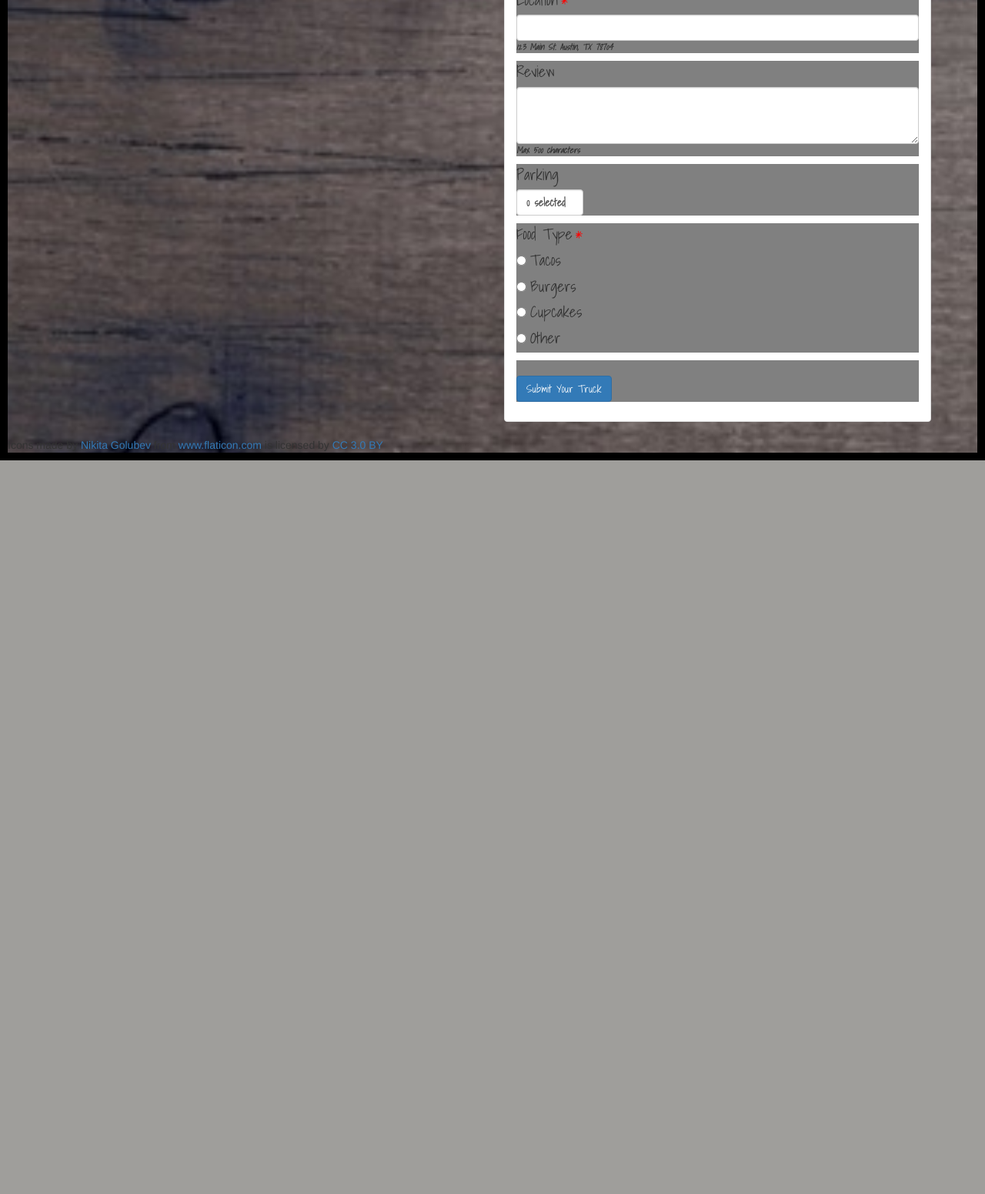
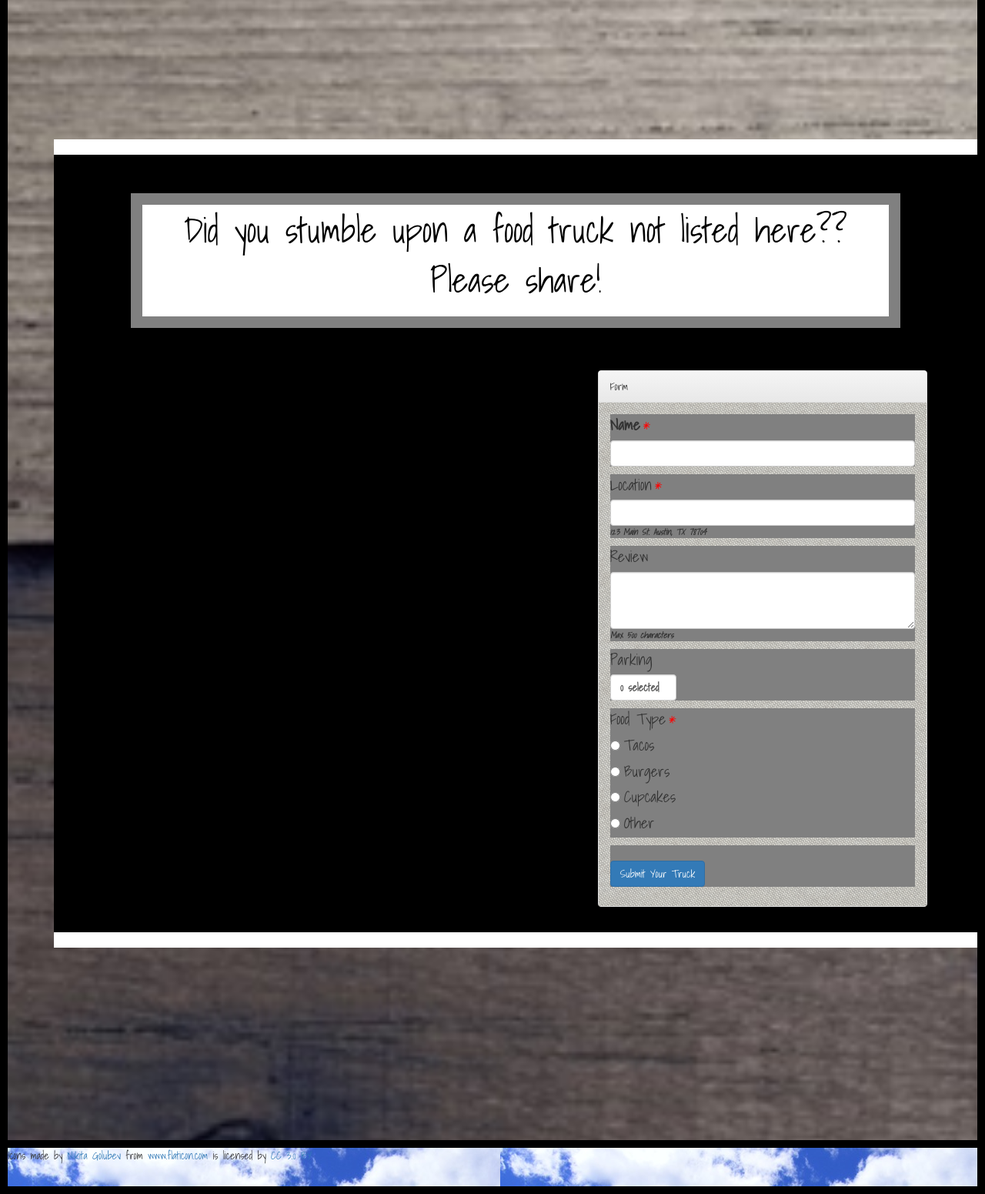
Before and after one commit to KatieKosh/FoodTruckApp, a PHP site: page / in a window 1280 px wide; the page is wider, and only the part inside the window is pictured. Shown: the part 2804-4355 px from the top of that part at 77% size. Before the commit the page ends 3402 px from the top of that part, so only its background shows below. Run offline with PHP 8.4, Linux system fonts and the light colour scheme; some libraries are stand-ins or nearby versions.

Commit message:
final changes

```diff
--- a/assets/css/style.css
+++ b/assets/css/style.css
@@ -233,10 +233,11 @@
   background-color: #eeeeee;
 }
 
-#footer {
+footer {
+margin-top: 250px;
 border-top:10px solid black;
 height: 60px;
-background-image: url("../../little_pluses/little_pluses.png");
+background-image: url("../../image/clouds.jpeg");
 font-family: 'Shadows Into Light', cursive;
 background-color: black;
 }
@@ -280,7 +281,7 @@
 }
 
 #map {
-margin-bottom: 120px;
+margin-bottom: 200px;
 border: 50px solid black;
 margin-top: 20px;
 height:  700px;
@@ -291,14 +292,15 @@
 }
 
 #hungry {
+/*margin-top: 200px;*/
 font-size: 70px;
 position: center;
 margin-bottom: 20px;
-margin-left: 207px;
+margin-left: 375px;
 }
 
 #boxAroundMap {
-height:  800px;
+height:  1000px;
 width: 1400px;
 border: 10px solid black;
 background-image: url('../../little_pluses/background.png');
@@ -306,19 +308,22 @@
 padding-right: 10px;
 padding-top: 30px;
 margin-left: -110px;
+margin-top: 200px;
 
 }
 
 #weatherBox {
 height: auto;
-width: 1150px;
+/*width: 1150px;*/
+
 /*background-image: url("../../../image/clouds.jpeg");*/
 /*background-color: white;*/
 background-size: cover;
 border: grey solid 10px;
-margin-bottom: 150px;
+margin-bottom: 200px;
+
 position: center;
-margin-left: 40px;
+margin-left: 20px;
 }
 
 .weather {
@@ -326,6 +331,7 @@
 margin-bottom: 70px;
 /*background-color: white;*/
 border: 10px solid black;
+border-radius: 15px;
 color: black;
 font-weight:bolder;
 margin-left: 40px;
@@ -334,3 +340,41 @@
 padding: 30px;
 background-image: url('../../image/little_pluses.png');
 }
+ #formDirections {
+	color: black;
+	 font-size: 45px;
+	 position: center;
+	 height: 175px;
+	 width: 1000px;
+	 border: 15px solid grey;
+	 background-color: white;
+	margin-bottom: 70px;
+margin-left: 100px;
+text-align: center;
+
+ }
+
+ .panel-body {
+background-image: url('../../image/little_pluses.png');
+
+ }
+
+
+#blackBox  {
+height:  250px;
+width: 1200px;
+background-color: black;
+padding-top: 50px;
+border-top: 20px solid white;
+}
+
+#blackBoxForm {
+	margin-left: 15px;
+	background-color: black;
+	width: 1200px;
+	height: 800px;
+	padding: 50px;
+	border-bottom: 20px solid white;
+
+
+}
--- a/index.html
+++ b/index.html
@@ -58,9 +58,6 @@
 
 
 
-<div id = "hungry">
-Whatcha ya' hungry for??
-</div>
 
 
 
@@ -70,8 +67,14 @@
     <div class="col-md-12">
       <!-- <button onclick="getLocation()">Find My Location</button> -->
 
+
       <div id = "boxAroundMap">
+
+        <div id = "hungry">
+        Whatcha hungry for??
+        </div>
         <div class="row">
+
           <div class="col-md-12">
             <div id="map"></div>
           </div>
@@ -87,7 +90,7 @@
     <div class="row">
         <div class="col-md-12">
             <div id="weatherBox" style = "background-image: url('image/clouds.jpeg');">
-                  <h1>Whats the Weather??</h1>
+                  <h1>But What's the Weather Like??</h1>
               <div class="weather">
                 <span id="city"></span>
                 <span id="current"></span>
@@ -99,18 +102,29 @@
   </div>
 
 
-
-
+<div class="row">
+  <div class="col-md-12">
+  <div id = blackBox>
+<div id = "formDirections">
+  Did you stumble upon a food truck not listed here??<br><center>Please share!</center>
+</div>
+</div>
+</div>
+</div>
 
 	<div class="row">
-		<div class="col-md-6">
+  <div id = blackBoxForm>
+		<div class="col-md-5">
+
 		  <div id = "newFTadditions">
 		  	<div class="row">
 					<div id ="ftAdded"></div>
 				</div>
   		</div>
 		</div>
-		<div class="col-md-6">
+    <div class="col-md-2">
+    </div>
+		<div class="col-md-5">
       <div id="addTruck">
         <div class="panel panel-default">
           <div class="panel-heading">Form</div>
@@ -121,61 +135,26 @@
       </div>
      </div>
 	</div>
+</div>
+
+</div>
 
 
 
 
-    <!-- <div class="col-md-6">
 
-			<div id="addTruck">
-				<div class="panel panel-default">
-					<div class="panel-heading">Form</div>
-					<div class="panel-body">
-						<vue-form-generator :schema="schema" :model="model"></vue-form-generator>
-					</div>
-				</div>
-			</div> -->
-
-
-			<!-- <form id="addTruck" v-on:submit.prevent="onSubmit">
-				<div class="form-group">
-					<p>If you've found a Food Truck to recommend in Austin, please share. Spread the Love!</p>
-
-					<label for="name">Name of the Food Truck</label>
-					<input v-model="name" placeholder="Food Truck Name" id="ftName" class="form-control">
-				</div>
-				<div class="form-group">
-					<label for="location">Location including street name and number.</label>
-					<input v-model="loc" placeholder="123 S Congress Ave Austin, TX" id="location" class="form-control">
-				</div>
-
-				<div class="form-group">
-					<label for="exampleTextarea">Your Review?</label>
-					<textarea v-model="review" id="review" placeholder="Add your review" class="form-control" rows="3"></textarea>
-				</div>
-				<div id="foodType" class="radio">
-						<input type="radio" id="one" value="Tacos" v-model="picked">
-						<label for="one">Tacos</label>
-						<br>
-						<input type="radio" id="two" value="Burgers" v-model="picked">
-						<label for="two">Burgers</label>
-						<br>
-						<input type="radio" id="three" value="Cupcakes" v-model="picked">
-						<label for="three">Cupcakes</label>
-						<br>
-						<input type="radio" id="four" value="Other" v-model="picked">
-						<label for="four">Other</label>
-				</div>
-				<button type="submit" class="btn btn-lg btn-primary" v-on:click="submit">Submit</button>
-
-			</form> -->
-	</div>
+  <!-- <div class="row">
+      <div class="col-md-12">
+          <div id="footer">
+          </div>
+      </div>
+  </div> -->
 
 <footer>
 
 	<!-- Must have code for food truck icon-->
 	Icons made by <a href="http://www.flaticon.com/authors/nikita-golubev" title="Nikita Golubev">Nikita Golubev</a> from <a href="http://www.flaticon.com" title="Flaticon">www.flaticon.com</a> is licensed by <a href="http://creativecommons.org/licenses/by/3.0/" title="Creative Commons BY 3.0" target="_blank">CC 3.0 BY</a>
-</div>
+
 </footer>
 <script src="https://maxcdn.bootstrapcdn.com/bootstrap/3.3.7/js/bootstrap.min.js" integrity="sha384-Tc5IQib027qvyjSMfHjOMaLkfuWVxZxUPnCJA7l2mCWNIpG9mGCD8wGNIcPD7Txa" crossorigin="anonymous"></script>
 
```
